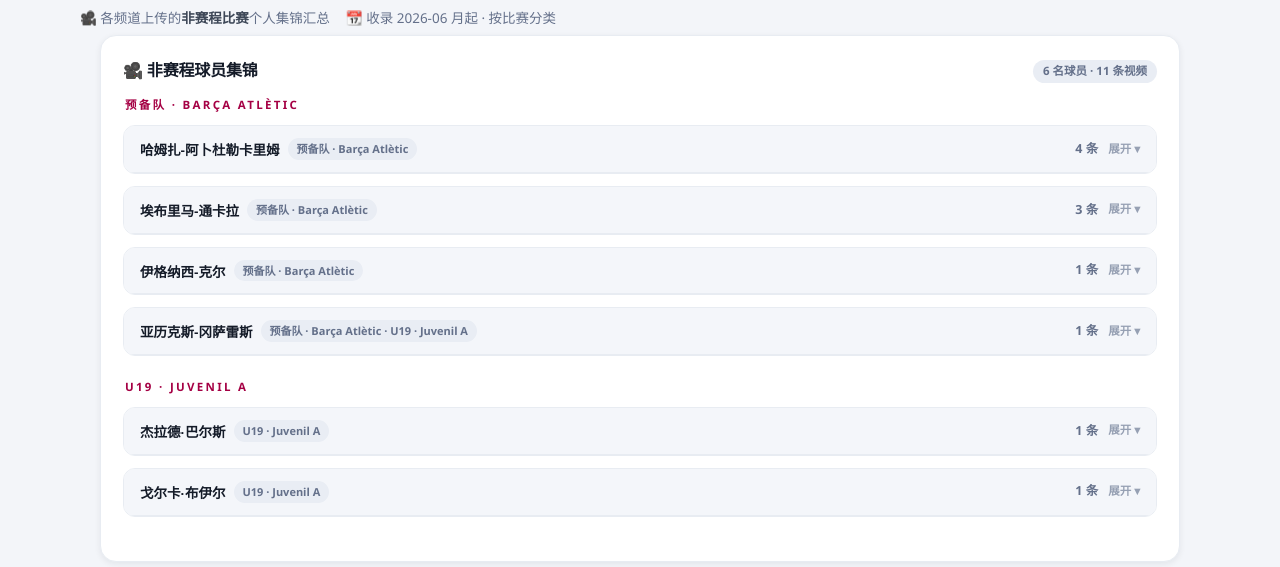
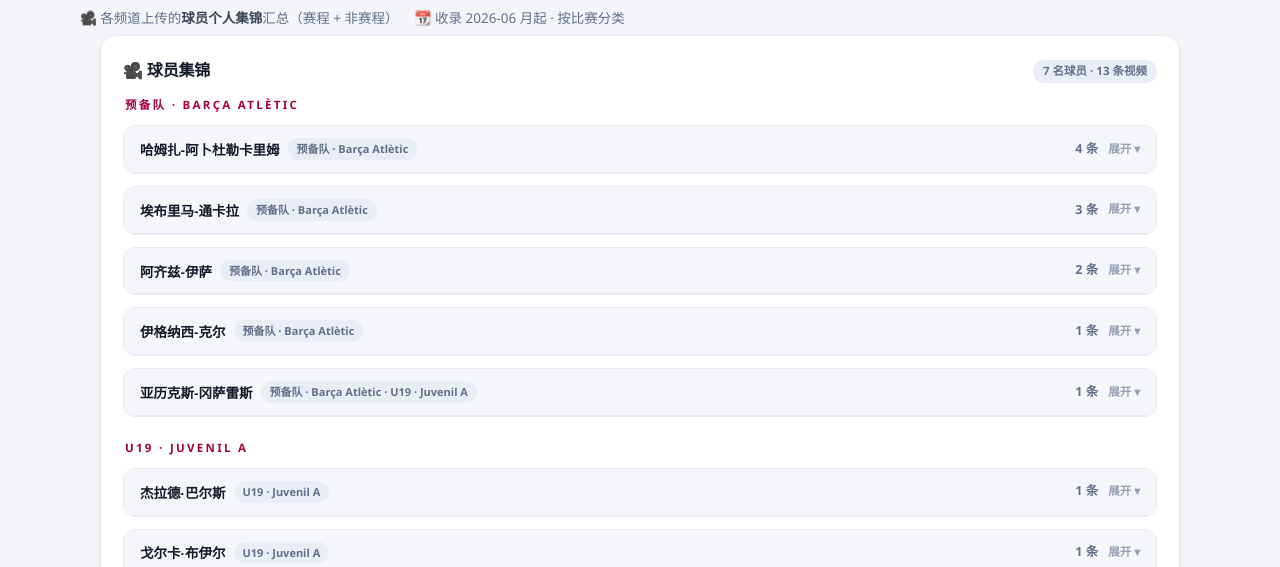
Before and after one commit to HeilSun1/lamasia, a plain HTML site: page highlights.html in a window 1280 px wide. Shown: the part 233-800 px from the top of the page. Drawn offline with Linux system fonts and the light colour scheme.

Commit message:
feat: 集锦页纳入赛程相关个人集锦（players 段），不再局限于非赛程
- highlights.js 汇总 players + feed 两段：赛程相关集锦按 ±14 天内最近已完赛分组，非赛程照旧
- 页面标题/说明改为「球员集锦」（赛程 + 非赛程）
- 例：Aziz Issah 的 Europa 制胜球现在会出现在集锦页（友谊赛 · 08-19）

```diff
--- a/assets/js/highlights.js
+++ b/assets/js/highlights.js
@@ -1,10 +1,11 @@
 /* ═══════════════════════════════════════════════════════════════
    拉玛西亚信息站 · 集锦汇总页渲染（highlights.html）
    ─────────────────────────────────────────────────────────────
-   遍历 DQD_VIDEOS_CACHE.feed.players（非赛程集锦，每日更新）。
-   按梯队分节；同一球员跨梯队（如 B队+U19）合并为一组；
-   视频按 videoId 去重、同比赛分组合并；点球员名弹球员卡片。
-   复用：VideosUI.feedFor / videoCardHtml（videos-ui.js）、
+   汇总每位球员的「赛程相关个人集锦」（players 段，按已完赛分组）
+   与「非赛程集锦」（feed.players 段），按梯队分节。
+   同一球员跨梯队（如 B队+U19）合并；视频按 videoId 去重、同比赛合并；
+   点球员名弹球员卡片。
+   复用：VideosUI.feedFor / resolve / videoCardHtml（videos-ui.js）、
          PlayerCard.findByKey / open（player-card.js）。
    ═══════════════════════════════════════════════════════════════ */
 (function () {
@@ -16,11 +17,26 @@
   function normKey(s) {
     return String(s || "").toLowerCase().normalize("NFD").replace(/[̀-ͯ]/g, "").replace(/[^a-z0-9]+/g, "");
   }
+  function pad(n) { return (n < 10 ? "0" : "") + n; }
+  function fmtMd(ts) {
+    var d = new Date(parseInt(ts, 10) * 1000 + 8 * 3600 * 1000);
+    return pad(d.getUTCMonth() + 1) + "-" + pad(d.getUTCDate());
+  }
+  function matchDateStr(ts) {
+    var d = new Date(parseInt(ts, 10) * 1000 + 8 * 3600 * 1000);
+    return d.getUTCFullYear() + "-" + pad(d.getUTCMonth() + 1) + "-" + pad(d.getUTCDate());
+  }
+  function matchLabel(mt) {
+    var sc = (mt.hs != null && mt.as != null && mt.hs !== "" && mt.as !== "") ? " " + mt.hs + ":" + mt.as : "";
+    return (mt.comp ? mt.comp + " · " : "") + fmtMd(mt.start) + " · " + (mt.home || "") + sc + " " + (mt.away || "");
+  }
 
   var wrap = document.getElementById("hl-list");
   if (!wrap || !window.DQD_VIDEOS_CACHE || !window.VideosUI) return;
+  var CACHE = window.DQD_VIDEOS_CACHE;
+  var feed = (CACHE.feed && CACHE.feed.players) || {};
+  var schedPlayers = CACHE.players || {};
 
-  var feed = (window.DQD_VIDEOS_CACHE.feed && window.DQD_VIDEOS_CACHE.feed.players) || {};
   var TIER_ORDER = { b: 0, u19: 1, u18: 2, u16: 3, u15: 4, u14: 5, other: 9 };
   var TIER_LABEL = {
     b: "预备队 · Barça Atlètic",
@@ -35,7 +51,7 @@
     "juvenil-a": "u19", "juvenil-b": "u18", cadete: "u16",
     "cadete-b": "u15", infantil: "u14", "infantil-b": "u14"
   };
-  /* feed 键 → 展示梯队：sf:{tier}:{id} / b:{id} / local:{tier}:{name} */
+  /* 键 → 展示梯队：sf:{tier}:{id} / b:{id} / local:{tier}:{name} */
   function tierOf(k) {
     var m = /^sf:([a-z0-9]+):\d+$/.exec(k);
     if (m) return m[1];
@@ -45,10 +61,53 @@
     return "other";
   }
 
-  // ① 收集每个 feed 键的信息
+  // 已完赛列表（Sofascore 缓存），供赛程集锦按最近比赛分组
+  var SF_CFG = { b: "DQD_BARCA_ATLETIC_SF_CACHE", u19: "DQD_U19_CACHE", u18: "DQD_U18_CACHE", u16: "DQD_U16_CACHE" };
+  var ended = [];
+  Object.keys(SF_CFG).forEach(function (tier) {
+    var c = window[SF_CFG[tier]];
+    (c && Array.isArray(c.matches) ? c.matches : []).forEach(function (mt) {
+      if (mt.status === "Ended" && mt.start) {
+        ended.push({ tier: tier, start: parseInt(mt.start, 10) * 1000, label: matchLabel(mt), dateStr: matchDateStr(mt.start) });
+      }
+    });
+  });
+
+  // 赛程相关个人视频 → 按 ±14 天内最近的已完赛分组
+  function groupSched(videos, tier) {
+    var groups = [], unmatched = [];
+    videos.forEach(function (v) {
+      var vd = Date.parse(v.published + "T00:00:00Z");
+      if (!vd) { unmatched.push(v); return; }
+      var best = null, bestDiff = Infinity;
+      ended.forEach(function (em) {
+        if (em.tier !== tier) return;
+        var diff = Math.abs(em.start - vd);
+        if (diff <= 14 * 864e5 && diff < bestDiff) { bestDiff = diff; best = em; }
+      });
+      if (best) {
+        var hit = null;
+        for (var i = 0; i < groups.length; i++) if (groups[i].label === best.label) { hit = groups[i]; break; }
+        if (hit) hit.videos.push(v);
+        else groups.push({ date: best.dateStr, label: best.label, videos: [v] });
+      } else unmatched.push(v);
+    });
+    return { groups: groups, unmatched: unmatched };
+  }
+
+  // ① 收集条目（feed 段 + players 段）
   var entries = [];
-  Object.keys(feed).forEach(function (k) {
-    var groups = window.VideosUI.feedFor(k);
+  var seenKey = {};
+  function addEntry(k) {
+    if (!k || seenKey[k]) return;
+    seenKey[k] = true;
+    var groups = window.VideosUI.feedFor(k).slice();
+    var m = /^sf:([a-z0-9]+):(\d+)$/.exec(k);
+    if (m) {
+      var sg = groupSched(window.VideosUI.resolve("players", k), m[1]);
+      groups = groups.concat(sg.groups);
+      if (sg.unmatched.length) groups.push({ date: "", label: "📹 其他 / 未匹配到赛程", videos: sg.unmatched });
+    }
     if (!groups.length) return;
     var rec = (window.PlayerCard && window.PlayerCard.findByKey(k)) || null;
     entries.push({
@@ -59,7 +118,9 @@
       nameEn: (rec && rec.nameEn) || k,
       team: (rec && rec.team) || ""
     });
-  });
+  }
+  Object.keys(feed).forEach(addEntry);
+  Object.keys(schedPlayers).forEach(addEntry);
 
   // ② 按规范化英文名合并同一球员（跨梯队去重）
   var byName = {};
@@ -135,8 +196,9 @@
         "</summary>" +
         '<div class="dqd-body">' +
           p.groups.map(function (g) {
+            var pre = g.label.indexOf("📹") === 0 ? "" : "⚽ ";
             return '<details class="md-vids-fold hl-match">' +
-              "<summary>⚽ " + esc(g.label) + ' <span class="vid-count">' + g.videos.length + "</span></summary>" +
+              "<summary>" + pre + esc(g.label) + ' <span class="vid-count">' + g.videos.length + "</span></summary>" +
               '<div class="md-vids-fold-body"><div class="vid-grid">' + g.videos.map(window.VideosUI.videoCardHtml).join("") + "</div></div></details>";
           }).join("") +
         "</div>" +
--- a/highlights.html
+++ b/highlights.html
@@ -33,7 +33,7 @@
     <span class="ph-kicker">HIGHLIGHTS</span>
     <h1>球员集锦</h1>
     <div class="ph-meta">
-      <span>🎥 各频道上传的<b>非赛程比赛</b>个人集锦汇总</span>
+      <span>🎥 各频道上传的<b>球员个人集锦</b>汇总（赛程 + 非赛程）</span>
       <span>📆 收录 2026-06 月起 · 按比赛分类</span>
     </div>
   </div>
@@ -41,16 +41,16 @@
   <section class="container" style="padding-top:0">
     <div class="panel">
       <div class="panel-title-row">
-        <h3>🎥 非赛程球员集锦</h3>
+        <h3>🎥 球员集锦</h3>
         <span class="badge gray" id="hl-count"></span>
       </div>
       <div class="p-body" style="margin-top:12px">
         <div id="hl-list"></div>
-        <div id="hl-empty" class="match-list-empty" style="display:none">暂无非赛程集锦，等每日频道扫描更新后再来看看。</div>
+        <div id="hl-empty" class="match-list-empty" style="display:none">暂无人集锦，等每日频道扫描更新后再来看看。</div>
       </div>
     </div>
 
-    <div class="note-box">📌 <span><b>说明：</b>这里汇总的是<b>未出现在赛程信息里</b>的比赛集锦（友谊赛 / 非正式对阵等），来自站点配置的 YouTube 频道与 B站 UP 主，每日自动抓取并按比赛归类；点击视频卡片即可在本站播放。赛程比赛的集锦请在「比赛信息」页查看。若某条视频匹配错误，可在 <code>assets/js/videos-data.js</code> 的 blocked 里拉黑。</span></div>
+    <div class="note-box">📌 <span><b>说明：</b>这里汇总每位球员的<b>个人集锦</b>——既包括<b>赛程相关的</b>（自动归类到对应已完赛，如 08-19 vs 开罗国民），也包括<b>非赛程的</b>（友谊赛 / 个人精彩等），来源为站点配置的 YouTube 频道与 B站 UP 主，每日自动抓取并按比赛归类；点击视频卡片即可在本站播放。若某条视频匹配错误，可在 <code>assets/js/videos-data.js</code> 的 blocked 里拉黑。</span></div>
   </section>
 
   <footer class="site-footer">
```
